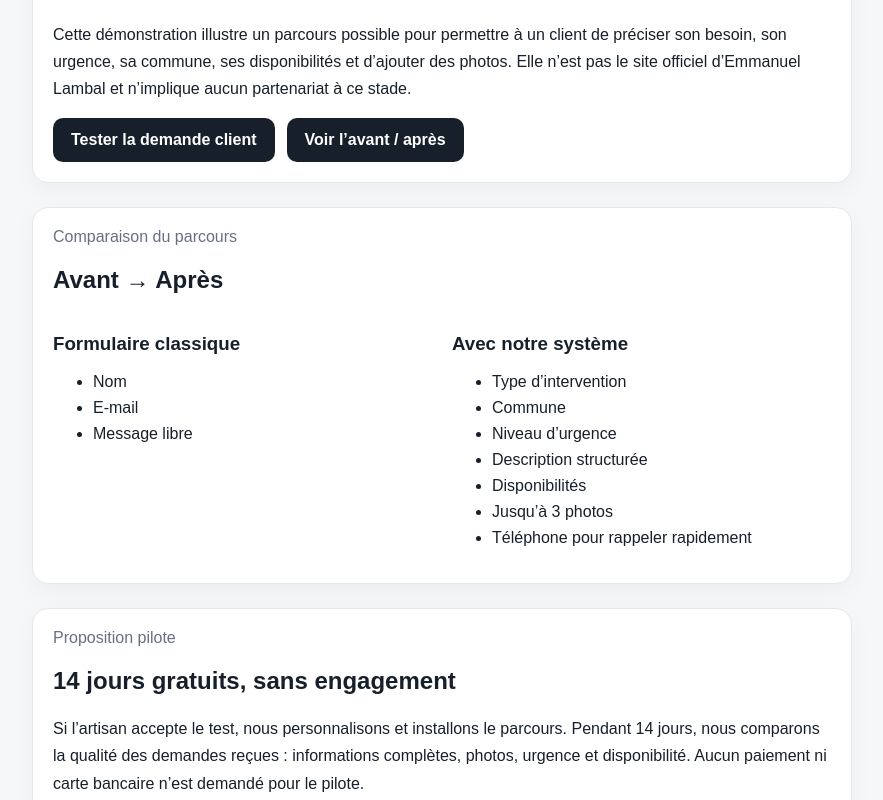
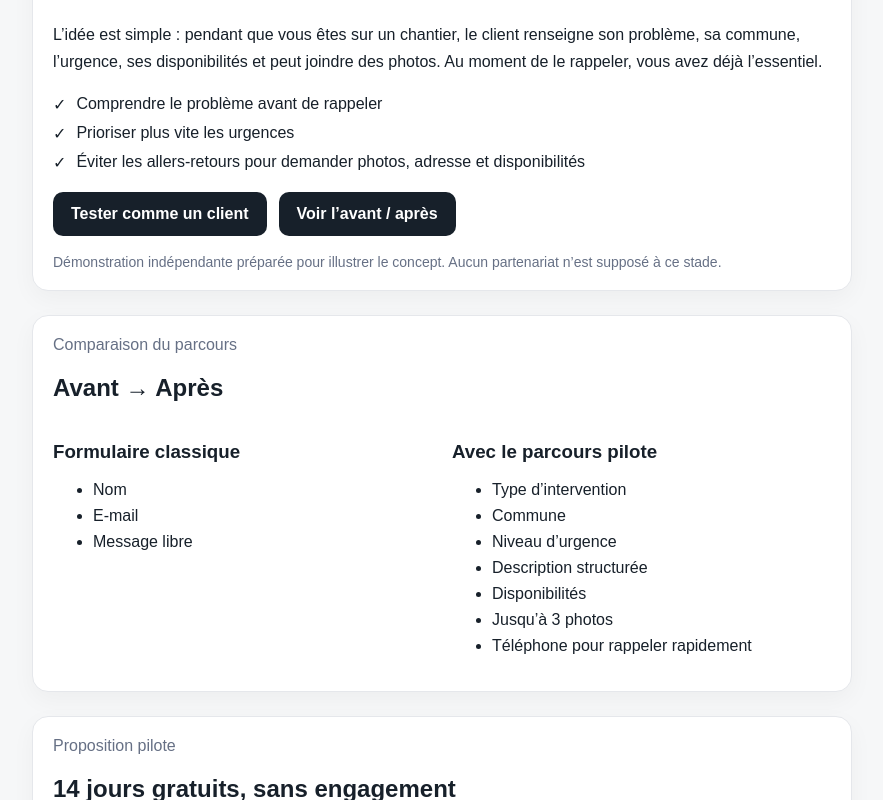
Before and after one commit to ludodulac/DROP-Service, a Next.js app: page /demo/emmanuel-lambal in a window 1280 px wide. Shown: the part 220-1020 px from the top of the page, without its empty margins (198-1081 px from the left). Built offline with nearby package versions, Linux system fonts and the light colour scheme.

Commit message:
Sharpen Emmanuel Lambal pilot demo messaging

```diff
--- a/src/app/demo/emmanuel-lambal/page.tsx
+++ b/src/app/demo/emmanuel-lambal/page.tsx
@@ -1,10 +1,6 @@
 import Link from "next/link";
 
-const before = [
-  "Nom",
-  "E-mail",
-  "Message libre",
-];
+const before = ["Nom", "E-mail", "Message libre"];
 
 const after = [
   "Type d’intervention",
@@ -16,6 +12,12 @@ const after = [
   "Téléphone pour rappeler rapidement",
 ];
 
+const benefits = [
+  "Comprendre le problème avant de rappeler",
+  "Prioriser plus vite les urgences",
+  "Éviter les allers-retours pour demander photos, adresse et disponibilités",
+];
+
 export default function EmmanuelLambalDemoPage() {
   return (
     <main style={{ padding: "48px 0" }}>
@@ -23,16 +25,26 @@ export default function EmmanuelLambalDemoPage() {
         <p className="muted" style={{ marginTop: 0 }}>Démonstration privée • programme pilote</p>
         <h1>Emmanuel Lambal — Plombier-chauffagiste</h1>
         <p className="muted">Brest • Plomberie & chauffage</p>
-        <h2>Une demande plus complète avant même de rappeler le client</h2>
+        <h2>Recevoir une demande exploitable avant même de rappeler le client</h2>
         <p style={{ lineHeight: 1.7 }}>
-          Cette démonstration illustre un parcours possible pour permettre à un client de préciser son besoin, son urgence,
-          sa commune, ses disponibilités et d’ajouter des photos. Elle n’est pas le site officiel d’Emmanuel Lambal et
-          n’implique aucun partenariat à ce stade.
+          L’idée est simple : pendant que vous êtes sur un chantier, le client renseigne son problème, sa commune,
+          l’urgence, ses disponibilités et peut joindre des photos. Au moment de le rappeler, vous avez déjà l’essentiel.
         </p>
+        <div style={{ display: "grid", gap: 10, margin: "20px 0" }}>
+          {benefits.map((benefit) => (
+            <div key={benefit} style={{ display: "flex", gap: 10, alignItems: "flex-start" }}>
+              <span aria-hidden="true">✓</span>
+              <span>{benefit}</span>
+            </div>
+          ))}
+        </div>
         <div style={{ display: "flex", gap: 12, flexWrap: "wrap" }}>
-          <Link className="button" href="/demo/emmanuel-lambal/request">Tester la demande client</Link>
+          <Link className="button" href="/demo/emmanuel-lambal/request">Tester comme un client</Link>
           <a className="button secondary" href="#comparaison">Voir l’avant / après</a>
         </div>
+        <p className="muted" style={{ marginBottom: 0, marginTop: 18, fontSize: 14 }}>
+          Démonstration indépendante préparée pour illustrer le concept. Aucun partenariat n’est supposé à ce stade.
+        </p>
       </section>
 
       <section id="comparaison" className="card" style={{ maxWidth: 820, margin: "0 auto 24px" }}>
@@ -44,7 +56,7 @@ export default function EmmanuelLambalDemoPage() {
             <ul>{before.map((item) => <li key={item} style={{ marginBottom: 8 }}>{item}</li>)}</ul>
           </div>
           <div>
-            <h3>Avec notre système</h3>
+            <h3>Avec le parcours pilote</h3>
             <ul>{after.map((item) => <li key={item} style={{ marginBottom: 8 }}>{item}</li>)}</ul>
           </div>
         </div>
@@ -54,10 +66,11 @@ export default function EmmanuelLambalDemoPage() {
         <p className="muted" style={{ marginTop: 0 }}>Proposition pilote</p>
         <h2>14 jours gratuits, sans engagement</h2>
         <p style={{ lineHeight: 1.7 }}>
-          Si l’artisan accepte le test, nous personnalisons et installons le parcours. Pendant 14 jours, nous comparons
-          la qualité des demandes reçues : informations complètes, photos, urgence et disponibilité. Aucun paiement ni
-          carte bancaire n’est demandé pour le pilote.
+          Nous installons le parcours et nous comparons pendant 14 jours la qualité des demandes reçues : niveau de
+          détail, photos, urgence, disponibilité et nombre d’allers-retours nécessaires avant de pouvoir décider quoi faire.
+          Aucun paiement ni carte bancaire n’est demandé pour le pilote.
         </p>
+        <Link className="button" href="/demo/emmanuel-lambal/request">Voir le parcours client</Link>
       </section>
     </main>
   );
```
